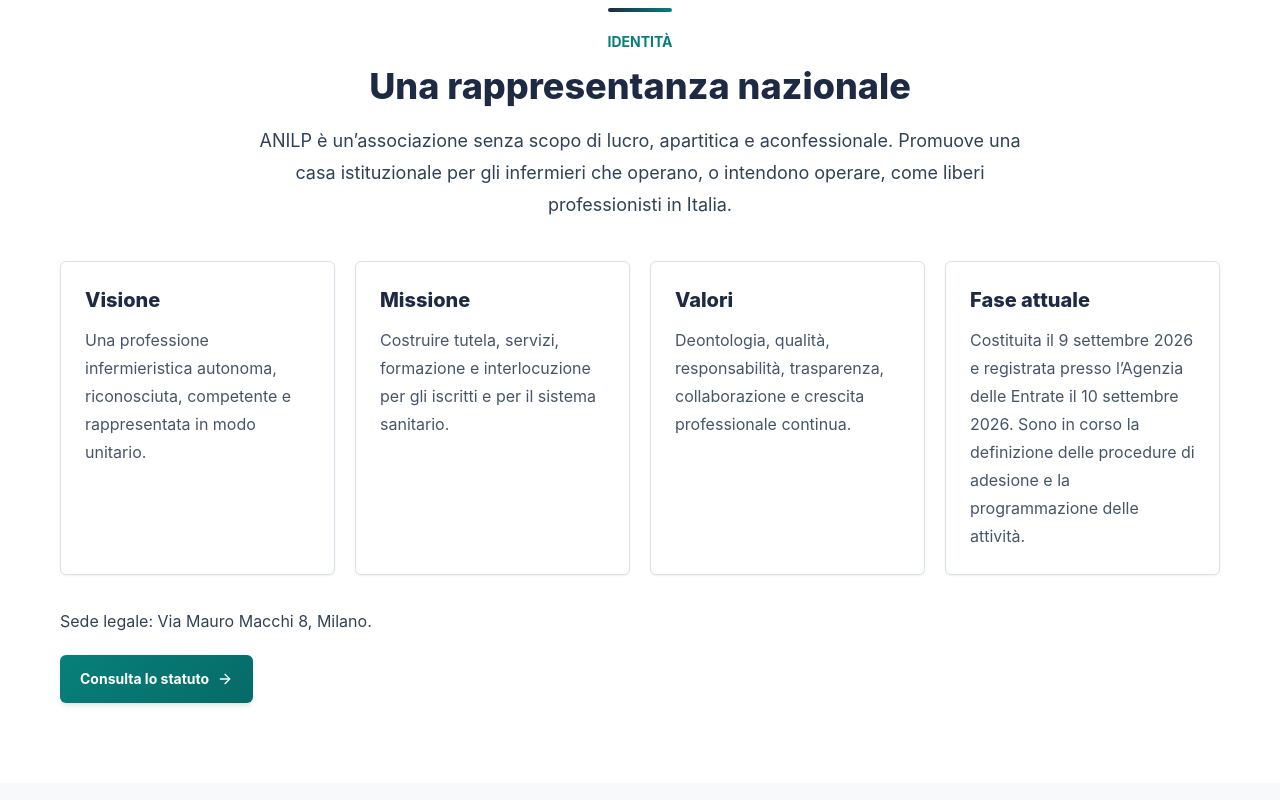
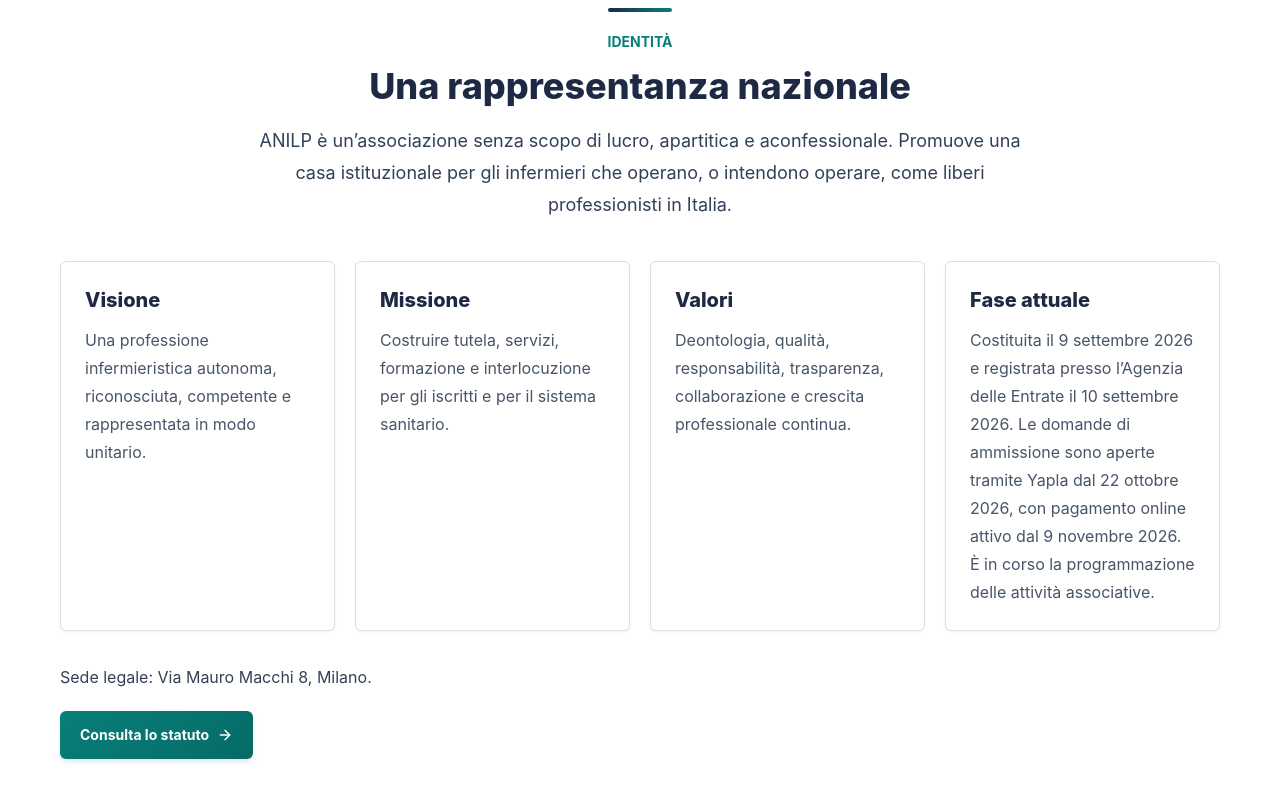
Before and after one commit to Mirkus-84/anilp-website, a React (Vite) app: page /chi-siamo in a window 1280 px wide. Shown: the part 542-1342 px from the top of the page. Built offline with nearby package versions, Linux system fonts and the light colour scheme; a web font is replaced by a local one.

Commit message:
Update current phase to reflect open ANILP membership applications

```diff
--- a/src/pages/About.tsx
+++ b/src/pages/About.tsx
@@ -30,7 +30,7 @@ export function About() {
               ['Visione', 'Una professione infermieristica autonoma, riconosciuta, competente e rappresentata in modo unitario.'],
               ['Missione', 'Costruire tutela, servizi, formazione e interlocuzione per gli iscritti e per il sistema sanitario.'],
               ['Valori', 'Deontologia, qualità, responsabilità, trasparenza, collaborazione e crescita professionale continua.'],
-              ['Fase attuale', 'Costituita il 9 settembre 2026 e registrata presso l’Agenzia delle Entrate il 10 settembre 2026. Sono in corso la definizione delle procedure di adesione e la programmazione delle attività.'],
+              ['Fase attuale', 'Costituita il 9 settembre 2026 e registrata presso l’Agenzia delle Entrate il 10 settembre 2026. Le domande di ammissione sono aperte tramite Yapla dal 22 ottobre 2026, con pagamento online attivo dal 9 novembre 2026. È in corso la programmazione delle attività associative.'],
             ].map(([title, text]) => (
               <Card key={title}>
                 <h2 className="text-xl font-black text-[#1E2A44]">{title}</h2>
```
